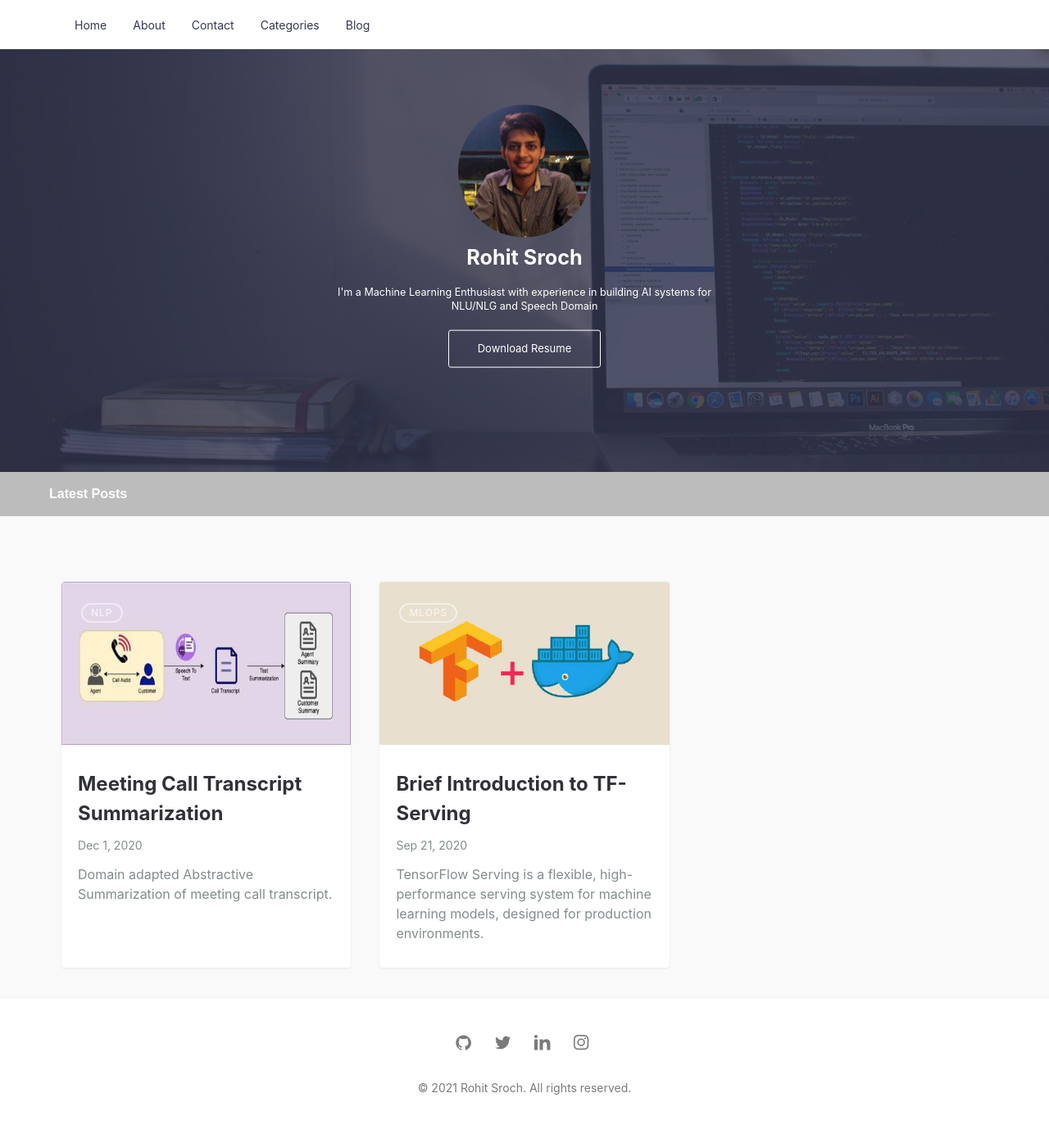
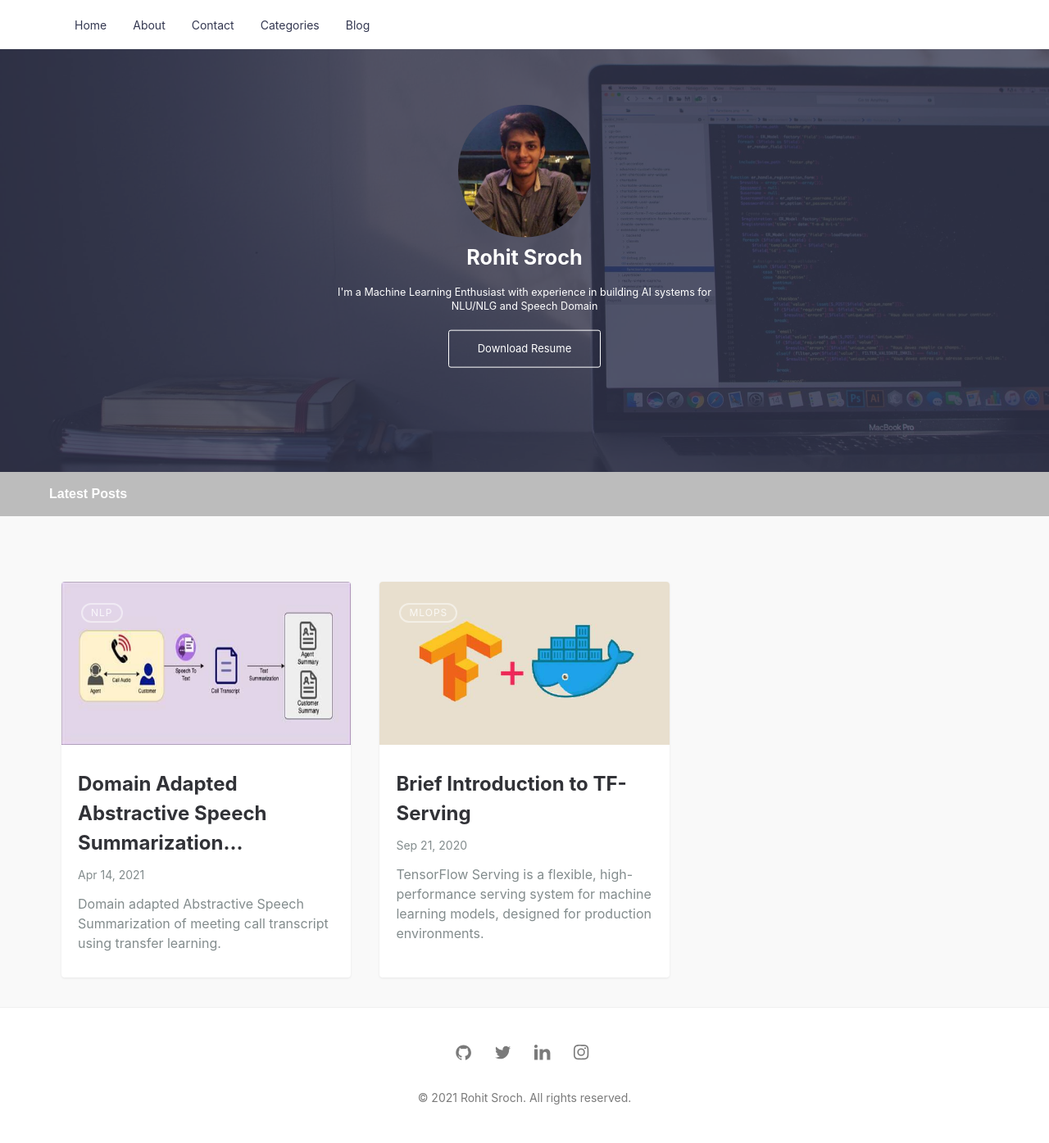
Before and after one commit to rohitsroch/rohitsroch.github.io, a Jekyll site: the page built from index.md, in a window 1280 px wide. Shown: the whole page at 82% size. Built offline with Jekyll 4.4.1, drawn with Linux system fonts in a browser that asks for light colours.

Commit message:
updated title

```diff
--- a/_posts/2020-12-01-call-summarization.md
+++ b/_posts/2021-04-14-call-summarization.md
@@ -1,7 +1,7 @@
 ---
 layout: post
-title: Meeting Call Transcript Summarization
-summary: Domain adapted Abstractive Summarization of meeting call transcript.
+title: Domain Adapted Abstractive Speech Summarization using Transfer Learning
+summary: Domain adapted Abstractive Speech Summarization of meeting call transcript using transfer learning.
 featured-img: call-summarization/call-summarization-card
 categories: NLP
 mathjax: true # add this line in order to enable MathJax in the post
@@ -116,6 +116,8 @@
 
 Overall pointer generator network showed that its sometimes beneficial to copy from input sequence (source text). Due to this it beat baseline network, but still due to copy distribution summaries would sometimes contain repetitions which was further fixed by coverage mechanism. Please refer to research paper for more details
 
+<hr/>
+
 ![HMNet]({{ site.url }}{{ site.baseurl }}/assets/img/posts/call-summarization/hmnet.png)
 
 HMNet (Hierarchical Network for Abstractive Meeting Summarization) is a latest work that tries to solve exactly the same problem which we were trying to solve as it is specially for meeting call transcripts and based on state of the art Transformer architecture. It also solves some of the challenges mentioned above.
@@ -167,3 +169,7 @@
 ## Conclusion
 
 ## References
+
+1. Abigail See, Peter J. Liu, Christopher D. Manning. 2017. Get To The Point: Summarization with Pointer-Generator Networks
+
+2. Chenguang Zhu, Ruochen Xu, Michael Zeng, Xuedong Huang. 2020. A Hierarchical Network for Abstractive Meeting Summarization with Cross-Domain Pretraining.
```
